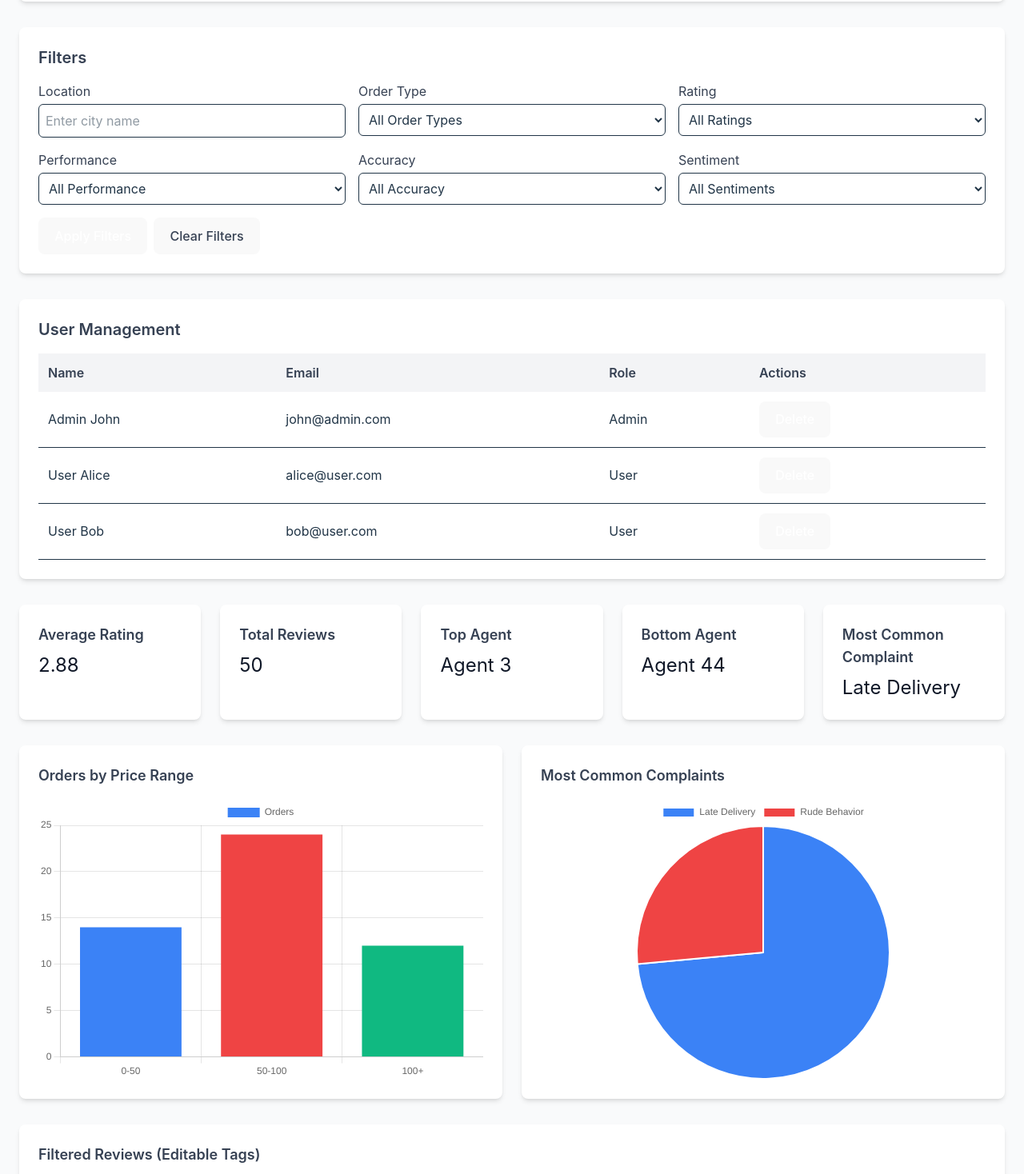
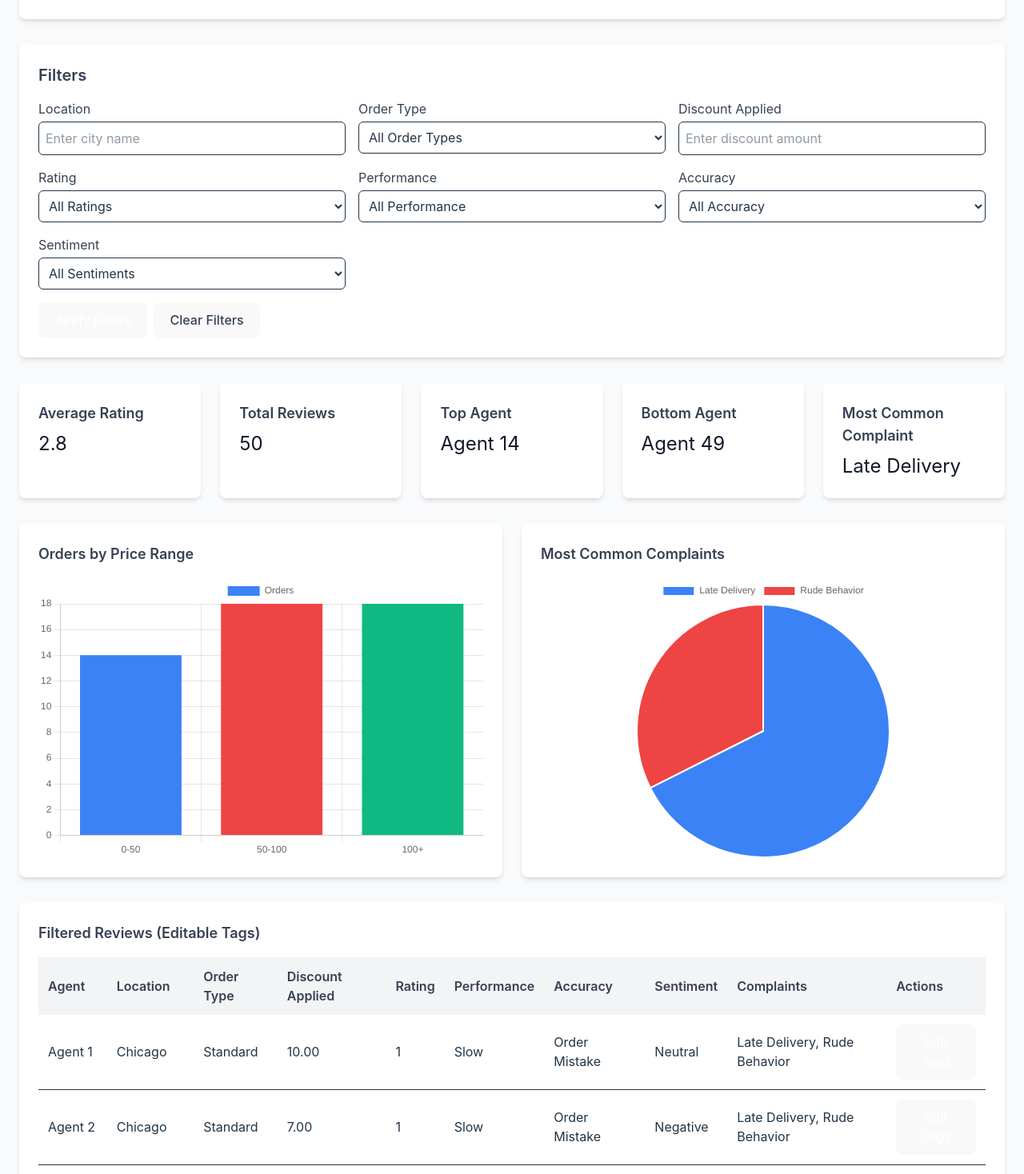
Before and after one commit to Mehtab66/Calcite_Trial_FrontEnd, a React (Vite) app: page /adminDashboard in a window 1280 px wide. Shown: the part 182-1650 px from the top of the page at 80% size. Built offline with nearby package versions, Linux system fonts and the light colour scheme.

Commit message:
User Dumy added

```diff
--- a/src/App.jsx
+++ b/src/App.jsx
@@ -5,6 +5,7 @@ import Register from "./Components/Auth/Register";
 import { Routes, Route } from "react-router-dom";
 import Dashboard from "./Components/Dashboards/Dashboard";
 import AdminDashboard from "./Components/Dashboards/AdminDashboard";
+import Users from "./Pages/Users";
 
 function App() {
   const [count, setCount] = useState(0);
@@ -16,6 +17,7 @@ function App() {
         <Route path="/register" element={<Register />} />
         <Route path="/dashboard" element={<Dashboard />} />
         <Route path="/adminDashboard" element={<AdminDashboard />} />
+        <Route path="/users" element={<Users />} />\{" "}
       </Routes>
     </>
   );
--- a/src/Components/Dashboards/AdminDashboard.jsx
+++ b/src/Components/Dashboards/AdminDashboard.jsx
@@ -31,13 +31,15 @@ const useDebounce = (value, delay) => {
   return debouncedValue;
 };
 
-// Dummy Data
+// Dummy Data for Admin Dashboard
 const dummyReviews = Array.from({ length: 50 }, (_, i) => ({
   _id: `review${i + 1}`,
   agentName: `Agent ${i + 1}`,
   location: ["New York", "Los Angeles", "Chicago", "Houston"][
     Math.floor(Math.random() * 4)
   ],
+  orderType: ["Standard", "Express", "Same-Day"][Math.floor(Math.random() * 3)],
+  discountApplied: Math.random() > 0.5 ? Math.floor(Math.random() * 20) : 0,
   rating: Math.floor(Math.random() * 5) + 1,
   performance: ["Fast", "Average", "Slow"][Math.floor(Math.random() * 3)],
   accuracy: ["Order Accurate", "Order Mistake"][Math.floor(Math.random() * 2)],
@@ -45,9 +47,8 @@ const dummyReviews = Array.from({ length: 50 }, (_, i) => ({
   complaints:
     Math.random() > 0.5
       ? ["Late Delivery", "Rude Behavior"].slice(0, Math.random() > 0.5 ? 1 : 2)
-      : [], // Always an array
+      : [],
   orderPrice: Math.floor(Math.random() * 150),
-  orderType: ["Standard", "Express", "Same-Day"][Math.floor(Math.random() * 3)],
 }));
 
 const dummyUsers = [
@@ -59,7 +60,6 @@ const dummyUsers = [
 const AdminDashboard = () => {
   const [reviews, setReviews] = useState([]);
   const [allReviews, setAllReviews] = useState([]);
-  const [users, setUsers] = useState(dummyUsers);
   const [analytics, setAnalytics] = useState({});
   const [pagination, setPagination] = useState({
     currentPage: 1,
@@ -70,6 +70,7 @@ const AdminDashboard = () => {
   const [tempFilters, setTempFilters] = useState({
     location: "",
     orderType: "",
+    discountApplied: "",
     rating: "",
     performance: "",
     accuracy: "",
@@ -78,6 +79,7 @@ const AdminDashboard = () => {
   const [appliedFilters, setAppliedFilters] = useState({
     location: "",
     orderType: "",
+    discountApplied: "",
     rating: "",
     performance: "",
     accuracy: "",
@@ -137,6 +139,7 @@ const AdminDashboard = () => {
     const cleared = {
       location: "",
       orderType: "",
+      discountApplied: "",
       rating: "",
       performance: "",
       accuracy: "",
@@ -144,26 +147,29 @@ const AdminDashboard = () => {
     };
     setTempFilters(cleared);
     setAppliedFilters(cleared);
+    setPagination((prev) => ({ ...prev, currentPage: 1 }));
   };
 
   const filteredReviews = useMemo(() => {
-    const source =
-      appliedFilters.location ||
-      appliedFilters.orderType ||
-      appliedFilters.rating ||
-      appliedFilters.performance ||
-      appliedFilters.accuracy ||
-      appliedFilters.sentiment
-        ? allReviews
-        : reviews;
-    return source.filter(
-      (review) =>
+    const source = allReviews.length ? allReviews : reviews;
+    return source.filter((review) => {
+      const filterDiscount = appliedFilters.discountApplied
+        ? Number(appliedFilters.discountApplied)
+        : null;
+      const reviewDiscount =
+        review.discountApplied !== undefined
+          ? Math.floor(review.discountApplied)
+          : null;
+
+      return (
         (!appliedFilters.location ||
           review.location
             .toLowerCase()
             .includes(appliedFilters.location.toLowerCase())) &&
         (!appliedFilters.orderType ||
           review.orderType === appliedFilters.orderType) &&
+        (!filterDiscount ||
+          (reviewDiscount !== null && reviewDiscount === filterDiscount)) &&
         (!appliedFilters.rating ||
           review.rating === parseInt(appliedFilters.rating)) &&
         (!appliedFilters.performance ||
@@ -173,30 +179,25 @@ const AdminDashboard = () => {
         (!appliedFilters.sentiment ||
           review.sentiment === appliedFilters.sentiment)
       );
+    });
   }, [reviews, allReviews, appliedFilters]);
 
   const filteredPagination = useMemo(() => {
-    const isFiltered =
-      appliedFilters.location ||
-      appliedFilters.orderType ||
-      appliedFilters.rating ||
-      appliedFilters.performance ||
-      appliedFilters.accuracy ||
-      appliedFilters.sentiment;
-    if (isFiltered) {
     const totalFilteredReviews = filteredReviews.length;
     const totalFilteredPages = Math.ceil(
       totalFilteredReviews / pagination.limit
     );
+    const currentPageFiltered = Math.min(
+      pagination.currentPage,
+      totalFilteredPages || 1
+    );
     return {
-        currentPage: Math.min(pagination.currentPage, totalFilteredPages || 1),
+      currentPage: currentPageFiltered,
       totalPages: totalFilteredPages,
       totalReviews: totalFilteredReviews,
       limit: pagination.limit,
     };
-    }
-    return pagination;
-  }, [filteredReviews, appliedFilters, pagination]);
+  }, [filteredReviews, pagination.limit]);
 
   const handlePageChange = (newPage) => {
     if (newPage >= 1 && newPage <= filteredPagination.totalPages) {
@@ -205,62 +206,39 @@ const AdminDashboard = () => {
   };
 
   const filteredMetrics = useMemo(() => {
-    const source = allReviews;
-    const filtered = source.filter(
-      (review) =>
-        (!appliedFilters.location ||
-          review.location
-            .toLowerCase()
-            .includes(appliedFilters.location.toLowerCase())) &&
-        (!appliedFilters.orderType ||
-          review.orderType === appliedFilters.orderType) &&
-        (!appliedFilters.rating ||
-          review.rating === parseInt(appliedFilters.rating)) &&
-        (!appliedFilters.performance ||
-          review.performance === appliedFilters.performance) &&
-        (!appliedFilters.accuracy ||
-          review.accuracy === appliedFilters.accuracy) &&
-        (!appliedFilters.sentiment ||
-          review.sentiment === appliedFilters.sentiment)
-    );
+    const source = filteredReviews;
+    if (!source.length) return null;
 
-    if (!filtered.length)
-      return {
-        averageRating: "N/A",
-        topAgent: "N/A",
-        bottomAgent: "N/A",
-        mostCommonComplaint: "N/A",
-        ordersByPriceRange: { "0-50": 0, "50-100": 0, "100+": 0 },
-        complaintsData: { labels: [], counts: [] },
-      };
+    const totalRating = source.reduce((sum, r) => sum + (r.rating || 0), 0);
+    const averageRating = Number((totalRating / source.length).toFixed(2));
 
-    const averageRating = (
-      filtered.reduce((sum, r) => sum + r.rating, 0) / filtered.length
-    ).toFixed(2);
     const agents = Object.values(
-      filtered.reduce((acc, r) => {
-        acc[r.agentName] = acc[r.agentName] || {
+      source.reduce((acc, r) => {
+        const agentKey = r.agentName || "Unknown";
+        acc[agentKey] = acc[agentKey] || {
           total: 0,
           count: 0,
-          agentName: r.agentName,
+          agentName: r.agentName || "Unknown",
         };
-        acc[r.agentName].total += r.rating;
-        acc[r.agentName].count += 1;
+        acc[agentKey].total += r.rating || 0;
+        acc[agentKey].count += 1;
         return acc;
       }, {})
     ).map((a) => ({
       agentName: a.agentName,
-      averageRating: (a.total / a.count).toFixed(2),
+      averageRating: Number((a.total / a.count).toFixed(2)),
     }));
+
     const sortedAgents = agents.sort(
       (a, b) => b.averageRating - a.averageRating
     );
     const topAgent = sortedAgents[0]?.agentName || "N/A";
     const bottomAgent =
       sortedAgents[sortedAgents.length - 1]?.agentName || "N/A";
-    const complaints = filtered.flatMap((r) => r.complaints || []);
+
+    const complaints = source.flatMap((r) => r.complaints || []);
     const complaintCounts = complaints.reduce((acc, c) => {
-      acc[c] = (acc[c] || 0) + 1;
+      if (c) acc[c] = (acc[c] || 0) + 1;
       return acc;
     }, {});
     const sortedComplaints = Object.entries(complaintCounts).sort(
@@ -271,11 +249,14 @@ const AdminDashboard = () => {
       labels: sortedComplaints.slice(0, 5).map(([c]) => c),
       counts: sortedComplaints.slice(0, 5).map(([, c]) => c),
     };
-    const ordersByPriceRange = filtered.reduce(
+
+    const ordersByPriceRange = source.reduce(
       (acc, r) => {
+        if (typeof r.orderPrice === "number") {
           if (r.orderPrice <= 50) acc["0-50"] += 1;
           else if (r.orderPrice <= 100) acc["50-100"] += 1;
           else acc["100+"] += 1;
+        }
         return acc;
       },
       { "0-50": 0, "50-100": 0, "100+": 0 }
@@ -289,7 +270,7 @@ const AdminDashboard = () => {
       ordersByPriceRange,
       complaintsData,
     };
-  }, [allReviews, appliedFilters]);
+  }, [filteredReviews]);
 
   const chartOptions = useMemo(
     () => ({
@@ -303,7 +284,6 @@ const AdminDashboard = () => {
     []
   );
 
-  // Admin-specific functions
   const handleTagEdit = (review) => setSelectedReview({ ...review });
   const handleTagSave = () => {
     setAllReviews((prev) =>
@@ -314,10 +294,6 @@ const AdminDashboard = () => {
     );
     setSelectedReview(null);
     toast.success("Review tags updated successfully!");
-  };
-  const handleDeleteUser = (userId) => {
-    setUsers((prev) => prev.filter((u) => u.id !== userId));
-    toast.success("User deleted successfully!");
   };
 
   if (loading) return <div className="p-6">Loading...</div>;
@@ -337,6 +313,12 @@ const AdminDashboard = () => {
         <p>
           <span className="font-bold">Role:</span> {user?.role}
         </p>
+        <button
+          onClick={() => navigate("/users")}
+          className="px-4 py-2 bg-blue-600 text-white rounded-md hover:bg-blue-700"
+        >
+          Manage Users
+        </button>
       </div>
       {error && (
         <div className="mb-4 p-4 bg-red-100 text-red-700 rounded">{error}</div>
@@ -372,6 +354,18 @@ const AdminDashboard = () => {
                 </option>
               ))}
             </select>
+          </div>
+          <div>
+            <label className="block text-gray-700 mb-1">Discount Applied</label>
+            <input
+              type="number"
+              name="discountApplied"
+              value={tempFilters.discountApplied}
+              onChange={handleFilterChange}
+              placeholder="Enter discount amount"
+              className="w-full p-2 border rounded-md focus:ring-2 focus:ring-blue-500"
+              step="any"
+            />
           </div>
           <div>
             <label className="block text-gray-700 mb-1">Rating</label>
@@ -454,49 +448,27 @@ const AdminDashboard = () => {
         </div>
       </div>
 
-      {/* User Management Section */}
-      <div className="mb-8 bg-white p-6 rounded-lg shadow-md">
-        <h2 className="text-xl font-semibold mb-4 text-gray-700">
-          User Management
+      {filteredReviews.length === 0 && (
+        <div className="text-center p-6 bg-white rounded-lg shadow-md">
+          <h2 className="text-xl font-semibold text-gray-700">
+            No Data Found with Current Filters
           </h2>
-        <table className="w-full table-auto">
-          <thead className="bg-gray-100">
-            <tr>
-              {["Name", "Email", "Role", "Actions"].map((header) => (
-                <th
-                  key={header}
-                  className="text-left p-3 text-gray-700 font-semibold"
-                >
-                  {header}
-                </th>
-              ))}
-            </tr>
-          </thead>
-          <tbody>
-            {users.map((u) => (
-              <tr key={u.id} className="border-b hover:bg-gray-50">
-                <td className="p-3">{u.name}</td>
-                <td className="p-3">{u.email}</td>
-                <td className="p-3">{u.role}</td>
-                <td className="p-3">
-                  <button
-                    onClick={() => handleDeleteUser(u.id)}
-                    className="px-3 py-1 bg-red-600 text-white rounded-md hover:bg-red-700"
-                  >
-                    Delete
-                  </button>
-                </td>
-              </tr>
-            ))}
-          </tbody>
-        </table>
+          <p className="text-gray-600 mt-2">
+            Please adjust or clear filters to view data.
+          </p>
         </div>
+      )}
 
+      {filteredReviews.length > 0 && (
+        <>
           {/* Key Metrics */}
           <div className="grid grid-cols-1 sm:grid-cols-2 lg:grid-cols-5 gap-6 mb-8">
             {[
               { title: "Average Rating", value: filteredMetrics.averageRating },
-          { title: "Total Reviews", value: filteredPagination.totalReviews },
+              {
+                title: "Total Reviews",
+                value: filteredPagination.totalReviews,
+              },
               { title: "Top Agent", value: filteredMetrics.topAgent },
               { title: "Bottom Agent", value: filteredMetrics.bottomAgent },
               {
@@ -576,6 +548,8 @@ const AdminDashboard = () => {
                   {[
                     "Agent",
                     "Location",
+                    "Order Type",
+                    "Discount Applied",
                     "Rating",
                     "Performance",
                     "Accuracy",
@@ -595,17 +569,24 @@ const AdminDashboard = () => {
               <tbody>
                 {filteredReviews
                   .slice(
-                (filteredPagination.currentPage - 1) * filteredPagination.limit,
+                    (filteredPagination.currentPage - 1) *
+                      filteredPagination.limit,
                     filteredPagination.currentPage * filteredPagination.limit
                   )
                   .map((review) => (
                     <tr key={review._id} className="border-b hover:bg-gray-50">
-                  <td className="p-3">{review.agentName}</td>
-                  <td className="p-3">{review.location}</td>
-                  <td className="p-3">{review.rating}</td>
-                  <td className="p-3">{review.performance}</td>
-                  <td className="p-3">{review.accuracy}</td>
-                  <td className="p-3">{review.sentiment}</td>
+                      <td className="p-3">{review.agentName || "N/A"}</td>
+                      <td className="p-3">{review.location || "N/A"}</td>
+                      <td className="p-3">{review.orderType || "N/A"}</td>
+                      <td className="p-3">
+                        {review.discountApplied !== undefined
+                          ? review.discountApplied.toFixed(2)
+                          : "N/A"}
+                      </td>
+                      <td className="p-3">{review.rating || "N/A"}</td>
+                      <td className="p-3">{review.performance || "N/A"}</td>
+                      <td className="p-3">{review.accuracy || "N/A"}</td>
+                      <td className="p-3">{review.sentiment || "N/A"}</td>
                       <td className="p-3">
                         {Array.isArray(review.complaints)
                           ? review.complaints.join(", ")
@@ -625,7 +606,9 @@ const AdminDashboard = () => {
             </table>
             <div className="flex justify-between items-center mt-4">
               <button
-            onClick={() => handlePageChange(filteredPagination.currentPage - 1)}
+                onClick={() =>
+                  handlePageChange(filteredPagination.currentPage - 1)
+                }
                 disabled={filteredPagination.currentPage === 1}
                 className="px-4 py-2 bg-blue-600 text-white rounded-md disabled:bg-gray-300 hover:bg-blue-700"
               >
@@ -637,9 +620,12 @@ const AdminDashboard = () => {
                 {filteredPagination.totalReviews})
               </span>
               <button
-            onClick={() => handlePageChange(filteredPagination.currentPage + 1)}
+                onClick={() =>
+                  handlePageChange(filteredPagination.currentPage + 1)
+                }
                 disabled={
-              filteredPagination.currentPage === filteredPagination.totalPages
+                  filteredPagination.currentPage ===
+                  filteredPagination.totalPages
                 }
                 className="px-4 py-2 bg-blue-600 text-white rounded-md disabled:bg-gray-300 hover:bg-blue-700"
               >
@@ -647,6 +633,8 @@ const AdminDashboard = () => {
               </button>
             </div>
           </div>
+        </>
+      )}
 
       {/* Tag Editing Modal */}
       {selectedReview && (
--- /dev/null
+++ b/src/Pages/Users.jsx
@@ -0,0 +1,179 @@
+import { useState } from "react";
+import { toast, ToastContainer } from "react-toastify";
+import "react-toastify/dist/ReactToastify.css";
+
+// Dummy Data for Users
+const dummyUsers = [
+  { id: 1, name: "Admin John", email: "john@admin.com", role: "Admin" },
+  { id: 2, name: "User Alice", email: "alice@user.com", role: "User" },
+  { id: 3, name: "User Bob", email: "bob@user.com", role: "User" },
+  { id: 4, name: "User Clara", email: "clara@example.com", role: "User" },
+  { id: 5, name: "Admin Dana", email: "dana@admin.com", role: "Admin" },
+  { id: 6, name: "User Eve", email: "eve@test.com", role: "User" },
+];
+
+const User = () => {
+  const [users, setUsers] = useState(dummyUsers);
+  const [searchQuery, setSearchQuery] = useState("");
+  const [confirmAction, setConfirmAction] = useState(null); // {userId, action: "delete" | "makeAdmin"}
+
+  // Handle Delete User
+  const handleDeleteUser = (id) => {
+    setUsers((prev) => prev.filter((u) => u.id !== id));
+    toast.success("User deleted successfully!");
+    setConfirmAction(null);
+  };
+
+  // Handle Make Admin
+  const handleMakeAdmin = (id) => {
+    setUsers((prev) =>
+      prev.map((u) =>
+        u.id === id && u.role !== "Admin" ? { ...u, role: "Admin" } : u
+      )
+    );
+    toast.success("User role updated to Admin!");
+    setConfirmAction(null);
+  };
+
+  // Handle Search
+  const filteredUsers = users.filter(
+    (user) =>
+      user.name.toLowerCase().includes(searchQuery.toLowerCase()) ||
+      user.email.toLowerCase().includes(searchQuery.toLowerCase())
+  );
+
+  return (
+    <div className="p-6 bg-gray-50 min-h-screen">
+      <h1 className="text-3xl text-center font-bold mb-8 text-gray-800">
+        User Management
+      </h1>
+
+      {/* Search Bar */}
+      <div className="mb-6 bg-white p-4 rounded-lg shadow-md">
+        <label className="block text-gray-700 mb-2 font-semibold">
+          Search Users
+        </label>
+        <input
+          type="text"
+          value={searchQuery}
+          onChange={(e) => setSearchQuery(e.target.value)}
+          placeholder="Search by name or email..."
+          className="w-full p-2 border rounded-md focus:ring-2 focus:ring-blue-500"
+        />
+      </div>
+
+      {/* Users Table */}
+      <div className="bg-white p-6 rounded-lg shadow-md overflow-x-auto">
+        <table className="w-full table-auto">
+          <thead className="bg-gray-100">
+            <tr>
+              {["Name", "Email", "Role", "Actions"].map((h) => (
+                <th
+                  key={h}
+                  className="text-left p-3 text-gray-700 font-semibold"
+                >
+                  {h}
+                </th>
+              ))}
+            </tr>
+          </thead>
+          <tbody>
+            {filteredUsers.length === 0 ? (
+              <tr>
+                <td colSpan="4" className="p-3 text-center text-gray-600">
+                  No users found matching your search.
+                </td>
+              </tr>
+            ) : (
+              filteredUsers.map((u) => (
+                <tr key={u.id} className="border-b hover:bg-gray-50">
+                  <td className="p-3">{u.name}</td>
+                  <td className="p-3">{u.email}</td>
+                  <td className="p-3">{u.role}</td>
+                  <td className="p-3 flex gap-2">
+                    {u.role !== "Admin" && (
+                      <button
+                        onClick={() =>
+                          setConfirmAction({
+                            userId: u.id,
+                            action: "makeAdmin",
+                          })
+                        }
+                        className="px-3 py-1 bg-green-600 text-white rounded-md hover:bg-green-700"
+                      >
+                        Make Admin
+                      </button>
+                    )}
+                    <button
+                      onClick={() =>
+                        setConfirmAction({ userId: u.id, action: "delete" })
+                      }
+                      className="px-3 py-1 bg-red-600 text-white rounded-md hover:bg-red-700"
+                    >
+                      Delete
+                    </button>
+                  </td>
+                </tr>
+              ))
+            )}
+          </tbody>
+        </table>
+      </div>
+
+      {/* Confirmation Modal */}
+      {confirmAction && (
+        <div className="fixed inset-0 bg-gray-800 bg-opacity-50 flex items-center justify-center">
+          <div className="bg-white p-6 rounded-lg shadow-lg w-full max-w-md">
+            <h2 className="text-xl font-semibold mb-4 text-gray-800">
+              Confirm Action
+            </h2>
+            <p className="text-gray-700 mb-6">
+              Are you sure you want to{" "}
+              {confirmAction.action === "makeAdmin"
+                ? `make ${
+                    users.find((u) => u.id === confirmAction.userId).name
+                  } an Admin`
+                : `delete ${
+                    users.find((u) => u.id === confirmAction.userId).name
+                  }`}
+              ?
+            </p>
+            <div className="flex gap-2 justify-end">
+              <button
+                onClick={() =>
+                  confirmAction.action === "makeAdmin"
+                    ? handleMakeAdmin(confirmAction.userId)
+                    : handleDeleteUser(confirmAction.userId)
+                }
+                className={`px-4 py-2 ${
+                  confirmAction.action === "makeAdmin"
+                    ? "bg-green-600 hover:bg-green-700"
+                    : "bg-red-600 hover:bg-red-700"
+                } text-white rounded-md`}
+              >
+                Yes
+              </button>
+              <button
+                onClick={() => setConfirmAction(null)}
+                className="px-4 py-2 bg-gray-200 text-gray-700 rounded-md hover:bg-gray-300"
+              >
+                Cancel
+              </button>
+            </div>
+          </div>
+        </div>
+      )}
+
+      <ToastContainer
+        position="top-right"
+        autoClose={3000}
+        hideProgressBar={false}
+        closeOnClick
+        draggable
+        pauseOnHover
+      />
+    </div>
+  );
+};
+
+export default User;
```
Lines whose indentation alone changed are shown as unchanged.
